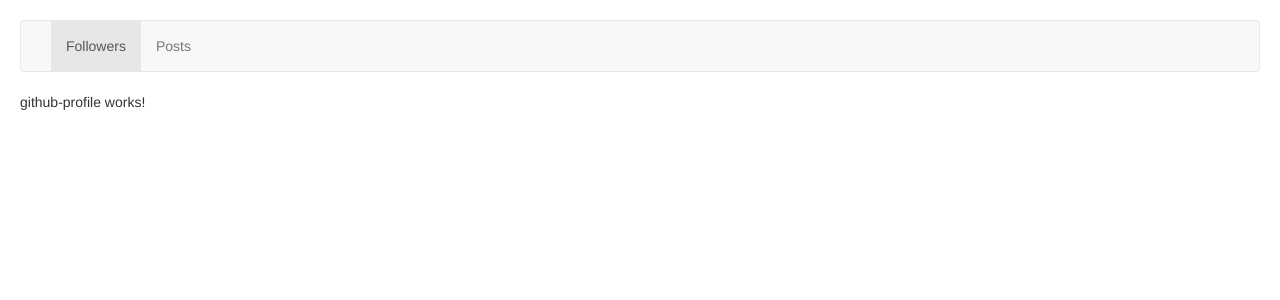
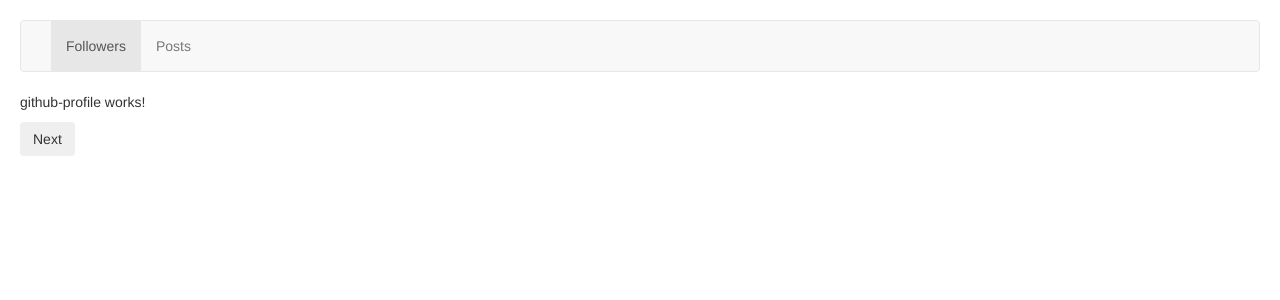
Before and after one commit to acidduckling/angular-helloword, an Angular app: page /followers/1 in a window 1280 px wide. Shown: the top 300 px of the page. Built offline with nearby package versions, Linux system fonts and the light colour scheme.

Commit message:
132 - Why Route Params are Observables (and using route.snapshot)

```diff
--- a/src/app/github-profile/github-profile.component.html
+++ b/src/app/github-profile/github-profile.component.html
@@ -1,3 +1,4 @@
 <p>
   github-profile works!
 </p>
+<button [routerLink]="['followers', 1234]" class="btn ptn-primary">Next</button>
```
Also changed, not shown: src/app/github-profile/github-profile.component.ts (+9 -0 lines).
